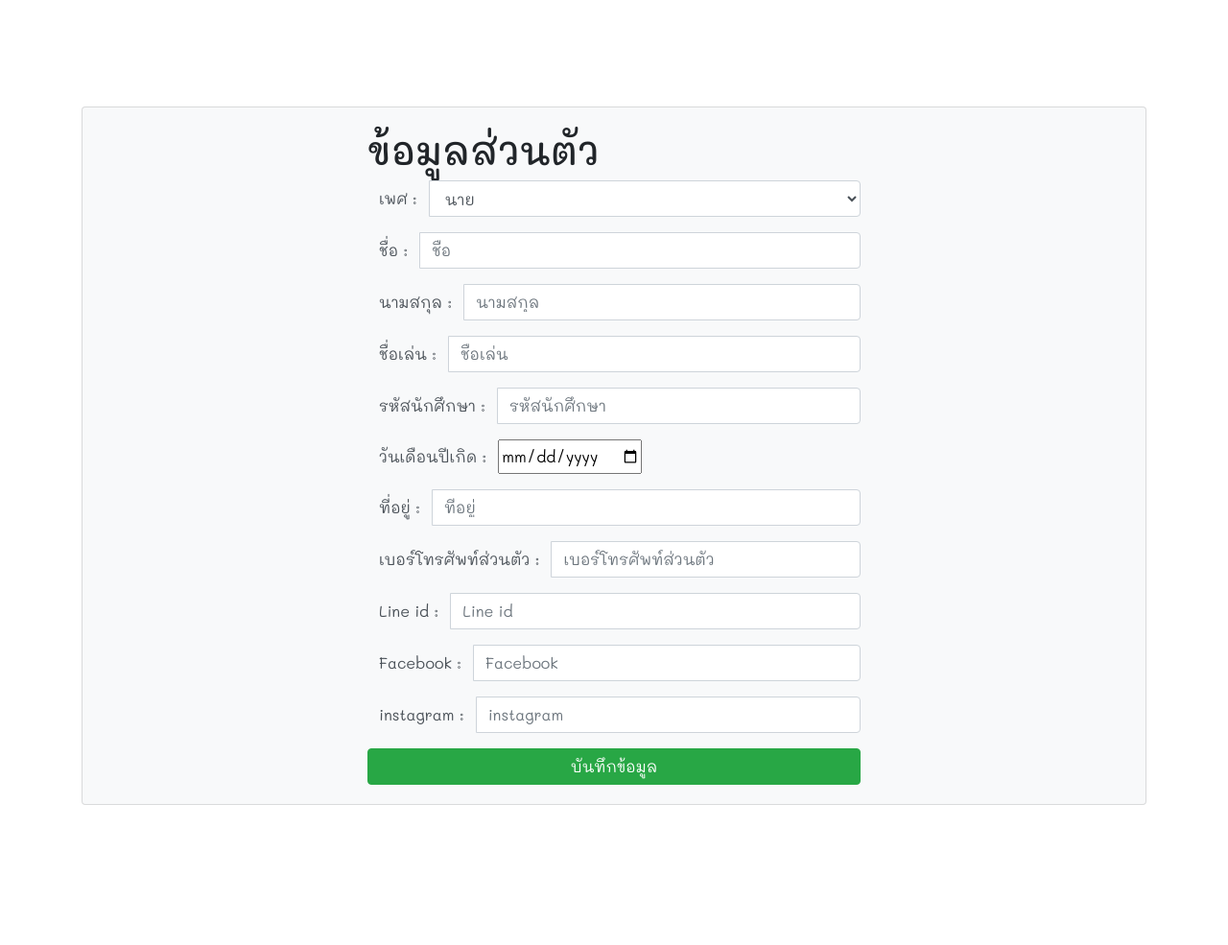
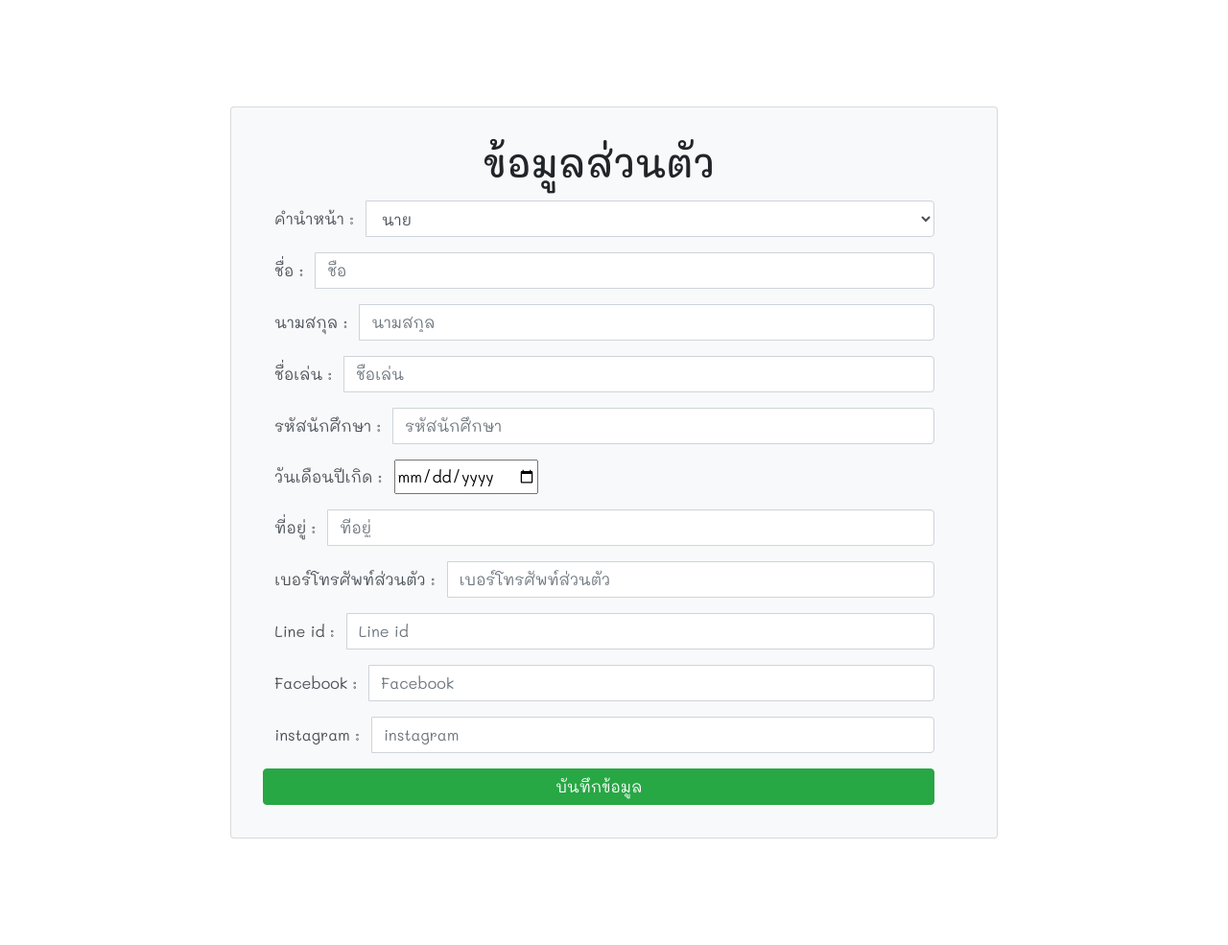
Before and after one commit to KMITL-PreElec9/Website, a Django app: page /accounts/userprofile/ in a window 1280 px wide. Shown: the whole page at 96% size. Before the commit the page ends 839 px from the top, so only its background shows below. Run offline with Django 3.2, Linux system fonts and the light colour scheme; the visitor is signed in with stand-in values (Sample User, id 1); data comes from the database, SQL or seed files in the repository; some libraries are stand-ins or nearby versions.

Commit message:
no message

```diff
--- a/EEWeb/EEWeb/settings.py
+++ b/EEWeb/EEWeb/settings.py
@@ -143,6 +143,7 @@ STATICFILES_DIRS = (
 DEFAULT_AUTO_FIELD = 'django.db.models.BigAutoField'
 ACCOUNT_FORMS = {'login': 'site_auth.forms.EELoginForm',
                 'signup': 'site_auth.forms.EESignupForm',
+                'password_change' : 'site_auth.forms.EESignupForm',
                 'password_change': 'site_auth.forms.EEChangePasswordForm',
                 'password_reset': 'site_auth.forms.EEResetPasswordForm'
         }
--- a/EEWeb/site_auth/forms.py
+++ b/EEWeb/site_auth/forms.py
@@ -1,6 +1,6 @@
 from allauth.account.forms import LoginForm,SignupForm,ChangePasswordForm,ResetPasswordForm
 from django import forms
-from django.forms import fields,DateField,Select,Textarea
+from django.forms import fields,DateInput,Select,Textarea, widgets
 from .models import EEUserProfile
 
 class EELoginForm(LoginForm):
@@ -13,21 +13,21 @@ class EESignupForm(SignupForm):
     def __init__(self, *args, **kwargs):
         super(EESignupForm, self).__init__(*args, **kwargs)
         self.fields['username'].widget = forms.TextInput(attrs={'type': 'text', 'class': 'form-control', 'placeholder':'ชื่อผู้ใช้'})
-        self.fields['email'].widget = forms.PasswordInput(attrs={'type': 'email','class': 'form-control', 'placeholder':'อีเมล'})
+        self.fields['email'].widget = forms.TextInput(attrs={'type': 'email','class': 'form-control', 'placeholder':'อีเมล'})
         self.fields['password1'].widget = forms.PasswordInput(attrs={'type': 'password','class': 'form-control', 'placeholder':'รหัสผ่าน'})
         self.fields['password2'].widget = forms.PasswordInput(attrs={'type': 'password','class': 'form-control', 'placeholder':'ยืนยันรหัสผ่าน'})
 
 class EEChangePasswordForm(ChangePasswordForm):
     def __init__(self, *args, **kwargs):
         super(EEChangePasswordForm, self).__init__(*args, **kwargs)
-        self.fields['password'].widget = forms.PasswordInput(attrs={'type': 'password','class': 'form-control', 'placeholder':'รหัสผ่านปัจจุบัน'})
+        self.fields['oldpassword'].widget = forms.PasswordInput(attrs={'type': 'password','class': 'form-control', 'placeholder':'รหัสผ่านปัจจุบัน'})
         self.fields['password1'].widget = forms.PasswordInput(attrs={'type': 'password','class': 'form-control', 'placeholder':'รหัสผ่านใหม่'})
         self.fields['password2'].widget = forms.PasswordInput(attrs={'type': 'password','class': 'form-control', 'placeholder':'ยืนยันรหัสผ่านใหม่'})
 
 class EEResetPasswordForm(ResetPasswordForm):
     def __init__(self, *args, **kwargs):
         super(EEResetPasswordForm, self).__init__(*args, **kwargs)
-        self.fields['email'].widget = forms.PasswordInput(attrs={'type': 'email','class': 'form-control', 'placeholder':'อีเมล'})
+        self.fields['email'].widget = forms.TextInput(attrs={'type': 'email','class': 'form-control', 'placeholder':'อีเมล'})
 
 class ProfileForm(forms.ModelForm):
     gender_choices = [
@@ -49,7 +49,7 @@ class ProfileForm(forms.ModelForm):
         self.fields['surname'].widget = forms.TextInput(attrs={'type': 'text','class': 'form-control', 'placeholder':'นามสกุล'})
         self.fields['nickname'].widget = forms.TextInput(attrs={'type': 'text','class': 'form-control', 'placeholder':'ชื่อเล่น'})
         self.fields['student_id'].widget = forms.TextInput(attrs={'type': 'text','class': 'form-control', 'placeholder':'รหัสนักศึกษา'})
-        self.fields['birth_date'].widget = forms.DateInput(attrs={'type': 'date'})
+        self.fields['birth_date'].widget = DateInput(attrs={'type': 'date'})
         self.fields['address'].widget = forms.TextInput(attrs={'type': 'text','class': 'form-control', 'placeholder':'ที่อยู่'})
         self.fields['self_telephone_num'].widget = forms.TextInput(attrs={'type': 'text','class': 'form-control', 'placeholder':'เบอร์โทรศัพท์ส่วนตัว'})
         self.fields['line_id'].widget = forms.TextInput(attrs={'type': 'text','class': 'form-control', 'placeholder':'Line id'})
--- a/EEWeb/site_auth/templates/account/logout.html
+++ b/EEWeb/site_auth/templates/account/logout.html
@@ -5,9 +5,9 @@
 {% block head_title %}{% trans "Sign Out" %}{% endblock %}
 
 {% block content %}
-<div style="padding-top: 30%;">
-  <div class="card bg-light">
-  <article class="card-body mx-auto" style="width: 50%;">
+<div style="padding-top: 30%; padding-bottom: 10%;">
+  <div class="card bg-light" style="padding: 3%; max-width: 700px; margin: auto;" >
+      <article  class="center" style="max-width: 600px; ">
 <center><h1>ออกจากระบบ</h1></center>
 
 <center><p>คุณแน่ใจหรือว่าต้องการจะออกจากระบบ</p></center>
--- a/EEWeb/site_auth/templates/account/password_change.html
+++ b/EEWeb/site_auth/templates/account/password_change.html
@@ -6,13 +6,14 @@
 
 {% block content %}
 <div style="padding-top: 10%; padding-bottom: 10%;">
-    <div class="card bg-light">
-    <article class="card-body mx-auto" style="width: 50%;">
+    <div class="card bg-light" style="padding: 3%; max-width: 700px; margin: auto;" >
+        <article  class="center" style="max-width: 600px; ">
     <h1 class="card-title mt-3 text-center">เปลื่ยนรหัสผ่าน</h1>
     <p></p>
 
     <form method="POST" action="{% url 'account_change_password' %}" class="password_change">
         {% csrf_token %}
+
         <p><label for="id_oldpassword">รหัสผ่านปัจจุบัน :</label> </p>
         <div class="form-group input-group">
         <div class="input-group-prepend">
--- a/EEWeb/site_auth/templates/account/signup.html
+++ b/EEWeb/site_auth/templates/account/signup.html
@@ -3,11 +3,13 @@
 {% load i18n %}
 
 {% block head_title %}{% trans "Signup" %}{% endblock %}
+{% block extra_head%}
 
+{% endblock%}
 {% block content %}
 <div style="padding-top: 10%; padding-bottom: 10%;">
-<div class="card bg-light" style="margin: auto;" >
-<article class="card-body mx-auto" style="width: 50%;" >
+<div class="card bg-light" style="padding: 3%; max-width: 700px; margin: auto;" >
+    <article  class="center" style="max-width: 600px; ">
 <h1 class="card-title mt-3 text-center"> สมัครสมาชิก </h1>
 <p></p>
 <p>{% blocktrans %}Already have an account? Then please <a href="{{ login_url }}">sign in</a>.{% endblocktrans %}</p>
--- a/EEWeb/site_auth/templates/profile/userprofile.html
+++ b/EEWeb/site_auth/templates/profile/userprofile.html
@@ -14,25 +14,36 @@ $(document).ready(function(){
     }
 });
 </script>
+<style>
+  h1{
+    text-align: center;
+  }
+ul li{
+  margin: 2%;
+  }
+</style>
 {% endblock%}
 {% block content %}
 <div style="padding-top: 10%; padding-bottom: 10%;">
-    <div class="card bg-light" style="margin: auto;" >
-    <article class="card-body mx-auto" style="width: 50%;" >
+  <div class="card bg-light" style="padding: 3%; max-width: 800px; margin: auto;" >
+      <article  class="center" style="max-width: 700px; ">
 <h1>ข้อมูลส่วนตัว</h1>
-<div id = 'data'>
+<p> </p>
+<div id = 'data' >
 <ul>
+
     <li>คำนำหน้า: {{data.gender}}</li>
     <li>ชื่อ-นามสกุล: {{data.name}} {{data.surname}}</li>
     <li>ชื่อเล่น: {{data.nickname}}</li>
     <li>รหัสนักศึกษา: {{data.student_id}}</li>
     <li>วันเดือนปีเกิด: {{data.birth_date}}</li>
+    <li>ที่อยู่: {{data.address}}</li>
     <li>หมายเลขโทรศัพท์: {{data.self_telephone_num}}</li>
     <li>ไอดีไลน์: {{data.line_id}}</li>
     <li>เฟซบุ๊ก: {{data.facebook}}</li>
     <li>อินสตาแกรม: {{data.instagram}}</li>
 </ul>
-<button id ='editdata'>แก้ไขข้อมูล</button>
+<button  class="btn btn-warning btn-block" id ='editdata'>แก้ไขข้อมูล</button>
 </div>
 <div id = 'changedata_form'>
 <form method="post" action = ''>
@@ -40,7 +51,7 @@ $(document).ready(function(){
 
     <div class="form-group input-group">
         <span class="input-group-text" style="background-color: transparent;border: none;">
-          <label for="id_name" style="margin: auto; ">เพศ :</label> </span>
+          <label for="id_name" style="margin: auto; ">คำนำหน้า :</label> </span>
                   {{ form.gender.errors }}
                   {{ form.gender}}
       </div>
```
Also changed, not shown: EEWeb/site_auth/templates/account/login.html (+5 -3 lines), EEWeb/site_auth/templates/account/password_reset.html (+8 -4 lines).
